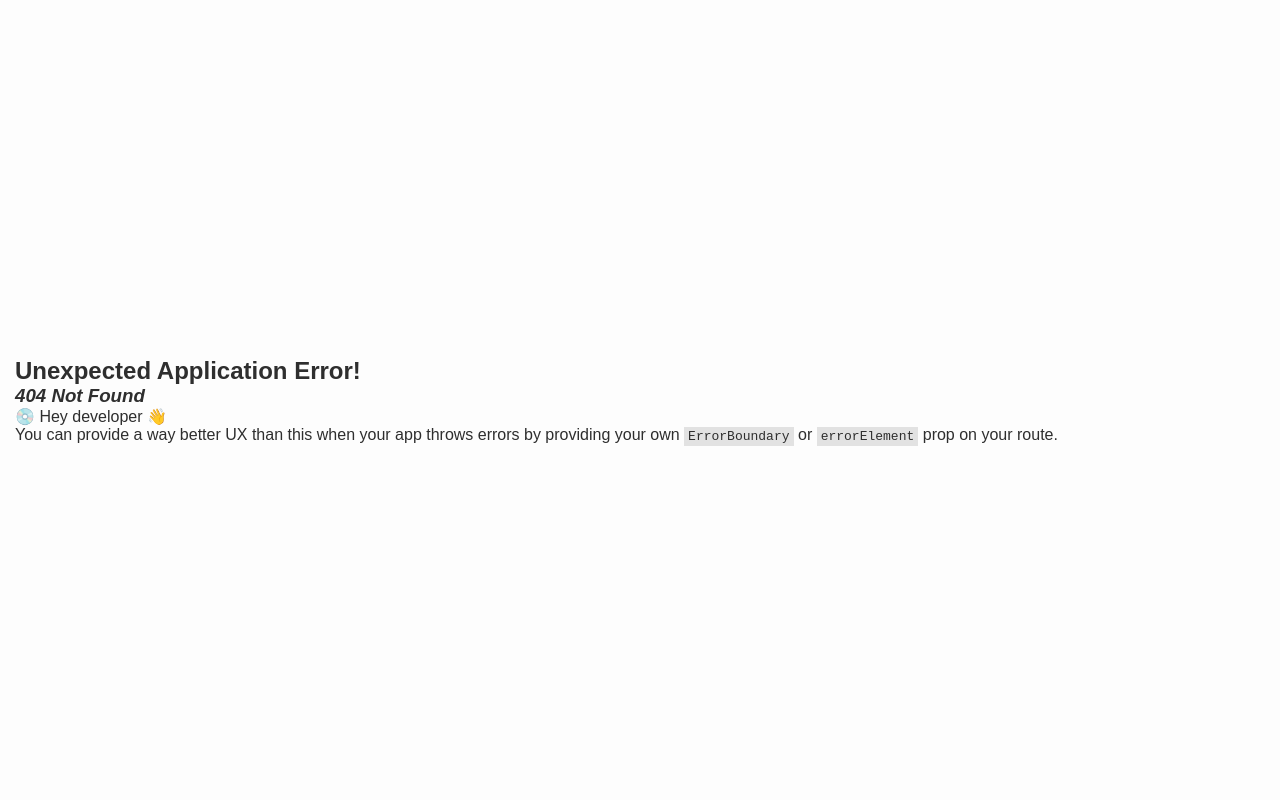
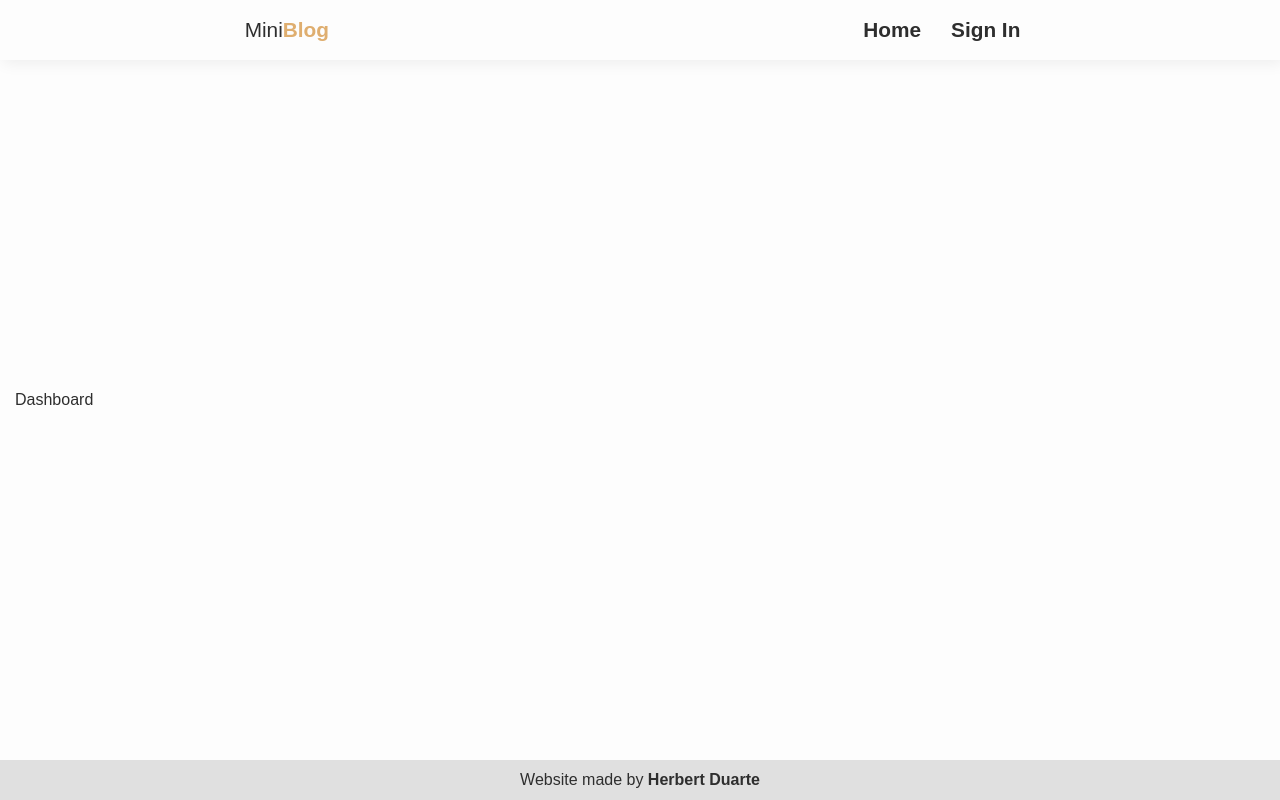
Before and after one commit to HerbertDuarte/mini-blog, a React (Vite) app: page /dashboard in a window 1280 px wide. Before the commit this address had no page. Built offline with nearby package versions, Linux system fonts and the light colour scheme; no server answers.

Commit message:
new pages

```diff
--- a/src/App.jsx
+++ b/src/App.jsx
@@ -1,16 +1,43 @@
+import { AuthContextProvider, authContext, authValue } from './context/AuthContext'
+import { onAuthStateChanged } from 'firebase/auth'
+
+// Hooks
+import { useState, useEffect } from 'react'
+import { useAuthentication } from './hooks/useAuthentication'
+
+// components
 import {Outlet} from 'react-router-dom'
 import Navbar from './components/Navbar'
 import Footer from './components/Footer'
+import LoadingCircle from './components/LoadingCircle'
+
 
 function App() {
 
-  return (
-    <>
+  const [user, setUser] = useState(undefined)
+  const { auth } = useAuthentication()
+
+  const loadingUser = user === undefined
+
+  useEffect(()=>{
+
+    onAuthStateChanged(auth, (user)=>{
+      setUser(user)
+    })
+
+  },[auth])
+
+  return (loadingUser? (
+    <LoadingCircle/>
+  ) : (
+    <AuthContextProvider value={user}>
       <Navbar/>
       <Outlet/>
       <Footer/>
-    </>
-  )
+    </AuthContextProvider>
+  ))
+
+
 }
 
 export default App
--- a/src/components/Navbar.jsx
+++ b/src/components/Navbar.jsx
@@ -1,24 +1,41 @@
-import {NavLink, useNavigate} from 'react-router-dom'
+import { NavLink, useNavigate } from "react-router-dom";
+import { authValue } from "../context/AuthContext";
+import LoadingCircle from "./LoadingCircle";
 
 const Navbar = () => {
 
+  const user = authValue()
+
   return (
+    user ? (
     <header>
-
-      <span translate='no'>
+      <span translate="no">
         Mini<b>Blog</b>
       </span>
 
       <nav>
-        <NavLink translate='Início' to='/'>
+        <NavLink translate="Início" to="/">
           Home
         </NavLink>
-        <NavLink to='/login'>
-          Sign In
-        </NavLink>
+        <NavLink to="/newpost">New Post</NavLink>
+        <NavLink to="/dashboard">Profile</NavLink>
       </nav>
     </header>
-  )
-}
+    ) : (
+      <header>
+      <span translate="no">
+        Mini<b>Blog</b>
+      </span>
 
-export default Navbar
+      <nav>
+        <NavLink translate="Início" to="/">
+          Home
+        </NavLink>
+        <NavLink to="/login">Sign In</NavLink>
+      </nav>
+    </header>
+    )
+  );
+};
+
+export default Navbar;
--- /dev/null
+++ b/src/context/AuthContext.jsx
@@ -0,0 +1,16 @@
+import { createContext, useContext } from "react";
+
+export const authContext = createContext()
+
+export const AuthContextProvider = ({children, value}) =>{
+
+  return(
+    <authContext.Provider value={value}>
+      {children}
+    </authContext.Provider>
+  )
+}
+
+export const authValue = () =>{
+  return useContext(authContext)
+}
--- /dev/null
+++ b/src/pages/Dashboard.jsx
@@ -0,0 +1,9 @@
+import React from 'react'
+
+const Dashboard = () => {
+  return (
+    <div>Dashboard</div>
+  )
+}
+
+export default Dashboard
--- a/src/components/FormSignUp.jsx
+++ b/src/pages/FormSignUp.jsx
@@ -1,6 +1,6 @@
 import { useState, useEffect } from "react";
 import { useAuthentication } from "../hooks/useAuthentication";
-import LoadingCircle from "./LoadingCircle";
+import LoadingCircle from "../components/LoadingCircle";
 
 const FormSignUp= () => {
   const [email, setEmail] = useState('');
--- /dev/null
+++ b/src/pages/NewPost.jsx
@@ -0,0 +1,9 @@
+import React from 'react'
+
+const NewPost = () => {
+  return (
+    <div>NewPost</div>
+  )
+}
+
+export default NewPost
```
Also changed, not shown: src/main.jsx (+25 -9 lines), src/pages/FormLogin.jsx (renamed from src/components/FormLogin.jsx).
